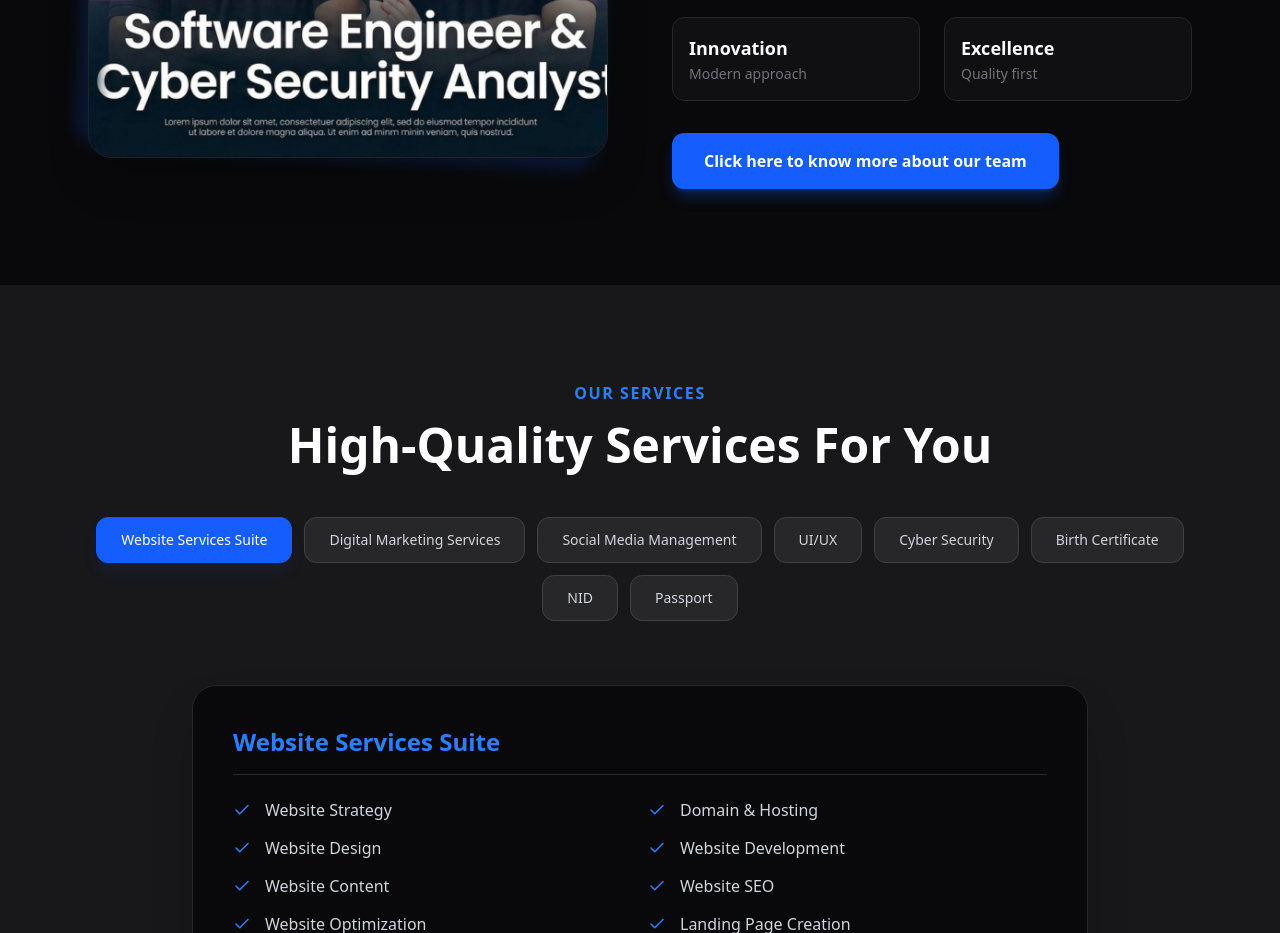
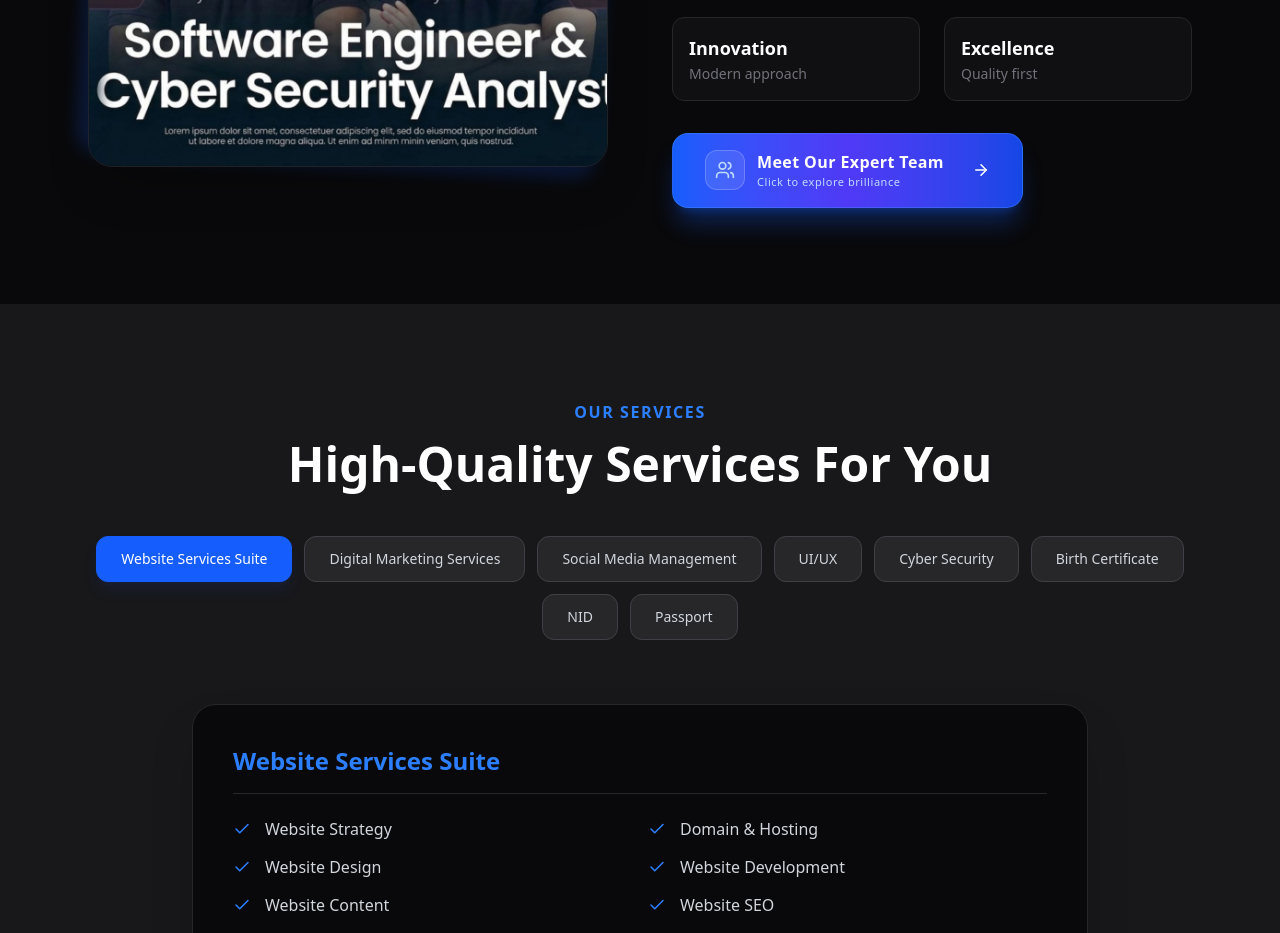
Before and after one commit to injamamulhoqtamim-bit/zyntrix-marketing, a Next.js app: page / in a window 1280 px wide. Shown: the part 1280-2213 px from the top of the page. Built offline with nearby package versions, Linux system fonts and the light colour scheme.

Commit message:
button update

```diff
--- a/src/components/About.js
+++ b/src/components/About.js
@@ -1,7 +1,8 @@
 import React from 'react';
+import { Users, ArrowRight } from "lucide-react";
 
 export default function About({ lang = "en", onShowTeam }) {
-  // ভাষা অনুযায়ী টেক্সট কনটেন্ট
+  // ভাষা অনুযায়ী টেক্সট কনটেন্ট
   const content = {
     en: {
       badge: "About Us",
@@ -12,18 +13,20 @@ export default function About({ lang = "en", onShowTeam }) {
       card1Sub: "Modern approach",
       card2Title: "Excellence",
       card2Sub: "Quality first",
-      btnText: "Click here to know more about our team",
+      btnText: "Meet Our Expert Team",
+      btnSub: "Click to explore brilliance",
     },
     bn: {
       badge: "আমাদের সম্পর্কে",
       titlePart1: "আমরা নিবেদিত",
       titleHighlight: "আপনার সাফল্যে।",
-      description: "জাইন্ট্রিক্স ল্যাব হলো আবেগপ্রবণ ডেভেলপার, ডিজাইনার এবং মার্কেটারদের একটি দল, যারা উচ্চমানের ডিজিটাল সলিউশন তৈরি করতে প্রতিশ্রুতিবদ্ধ। আধুনিক ব্যবসার প্রসারে আমরা জটিল প্রযুক্তি এবং ব্যবহারকারী-কেন্দ্রিক ডিজাইনের মধ্যকার দূরত্ব কমিয়ে আনি।",
+      description: "জাইন্ট্রিক্স ল্যাব হলো আবেগপ্রবণ ডেভেলপার, ডিজাইনার এবং মার্কেটারদের একটি দল, যারা উচ্চমানের ডিজিটাল সলিউশন তৈরি করতে প্রতিশ্রুতিবদ্ধ। আধুনিক ব্যবসার প্রসারে আমরা জটিল প্রযুক্তি এবং ব্যবহারকারী-কেন্দ্রিক ডিজাইনের মধ্যকার দূরত্ব কমিয়ে আনি।",
       card1Title: "উদ্ভাবন",
       card1Sub: "আধুনিক দৃষ্টিভঙ্গি",
       card2Title: "উৎকর্ষতা",
       card2Sub: "গুণগত মান সবার আগে",
-      btnText: "আমাদের টিম সম্পর্কে আরও জানতে এখানে ক্লিক করুন",
+      btnText: "আমাদের এক্সপার্ট টিম দেখুন",
+      btnSub: "এক ক্লিকে ঘুরে আসুন",
     },
   };
 
@@ -71,13 +74,33 @@ export default function About({ lang = "en", onShowTeam }) {
             </div>
           </div>
 
-          {/* See Team Information Button */}
+          {/* Ultra Premium Animated Team Button */}
           <div>
             <button
               onClick={onShowTeam}
-              className="w-full sm:w-auto inline-flex items-center justify-center px-8 py-4 font-bold text-white transition-all duration-300 bg-blue-600 rounded-xl hover:bg-blue-500 shadow-lg shadow-blue-600/30 cursor-pointer text-sm sm:text-base text-center"
+              className="group relative inline-flex items-center gap-3 w-full sm:w-auto px-8 py-4 font-bold text-white transition-all duration-300 bg-gradient-to-r from-blue-600 via-indigo-600 to-blue-700 rounded-2xl hover:scale-[1.03] active:scale-95 shadow-xl shadow-blue-600/30 hover:shadow-blue-500/50 cursor-pointer overflow-hidden border border-blue-400/30"
             >
-              {t.btnText}
+              {/* Shimmer / Glowing Light Beam Effect */}
+              <span className="absolute top-0 -inset-full h-full w-1/2 z-5 block transform -skew-x-12 bg-gradient-to-r from-transparent via-white/30 to-transparent group-hover:animate-shine" />
+
+              {/* Pulsing Background Ring */}
+              <span className="absolute inset-0 rounded-2xl bg-blue-400/20 blur-md opacity-0 group-hover:opacity-100 transition-opacity duration-500"></span>
+
+              {/* Icon Container with pop effect */}
+              <span className="relative z-10 flex items-center justify-center w-10 h-10 bg-white/10 rounded-xl border border-white/20 group-hover:rotate-12 transition-transform duration-300">
+                <Users size={20} className="text-blue-200 group-hover:text-white transition-colors" />
+              </span>
+
+              {/* Text Layout */}
+              <span className="relative z-10 flex flex-col text-left">
+                <span className="text-sm sm:text-base tracking-wide font-extrabold">{t.btnText}</span>
+                <span className="text-[11px] text-blue-200 font-medium tracking-wider">{t.btnSub}</span>
+              </span>
+
+              {/* Arrow Icon with Slide Animation */}
+              <span className="relative z-10 ml-auto sm:ml-4 transform group-hover:translate-x-1.5 transition-transform duration-300">
+                <ArrowRight size={18} className="text-white" />
+              </span>
             </button>
           </div>
 
```
